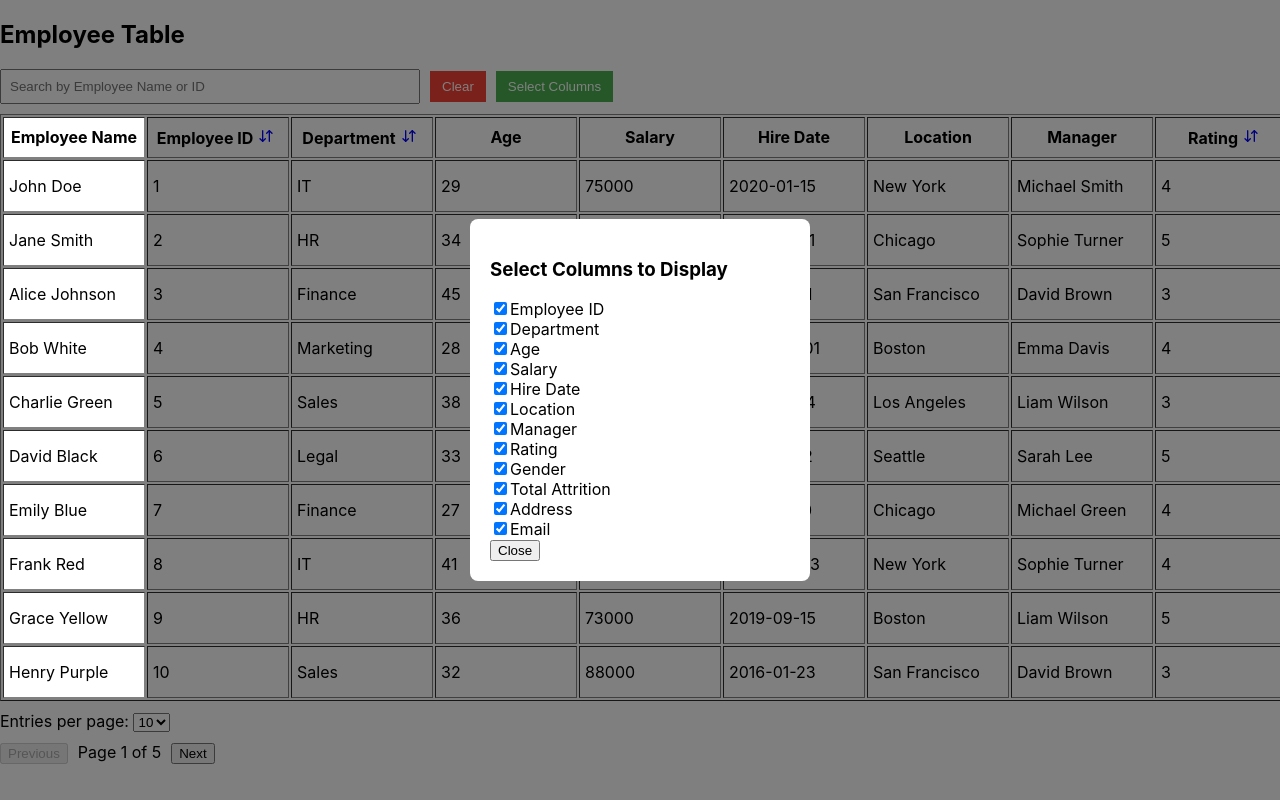
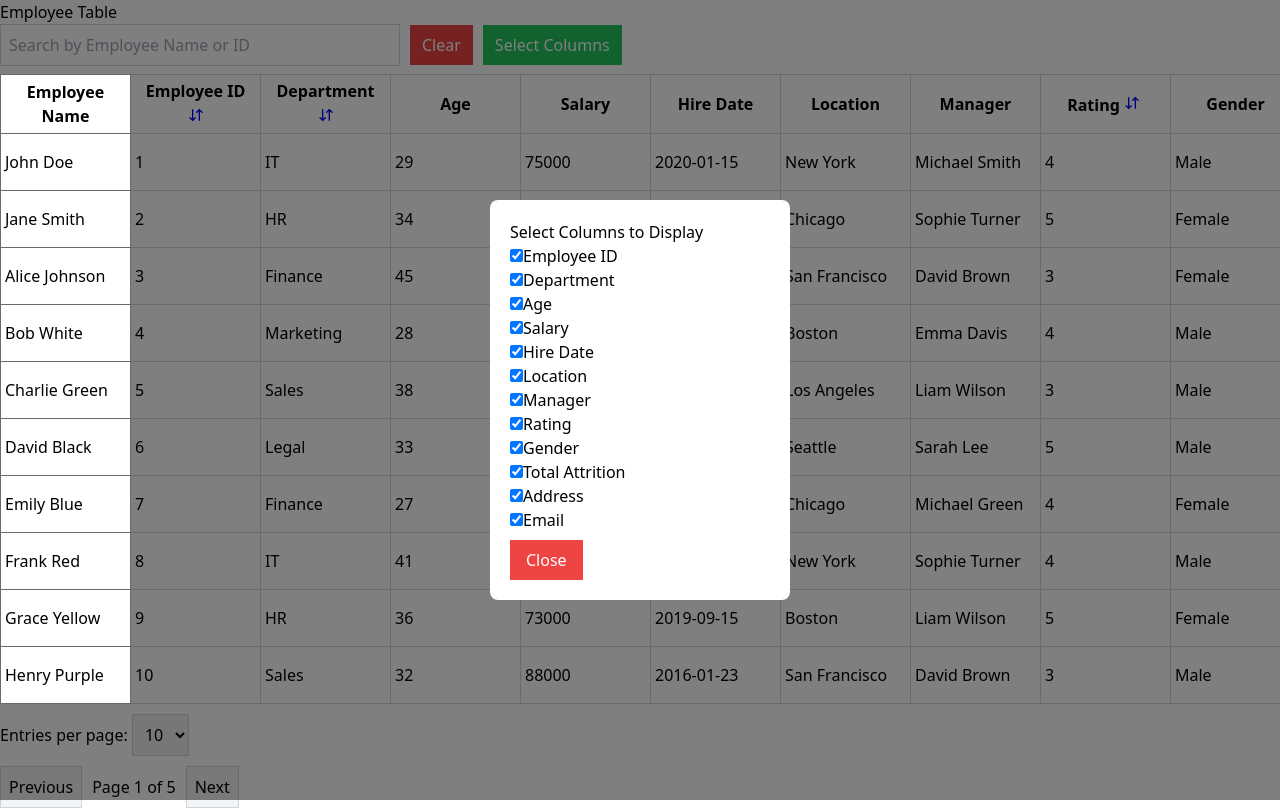
Before and after one commit to smirrr/DataTable, a React (Create React App) app: page / in a window 1280 px wide. Both pictures are taken after a click on the button "Select Columns". Built offline with nearby package versions, Linux system fonts and the light colour scheme.

Commit message:
tailwind css added

```diff
--- a/package.json
+++ b/package.json
@@ -33,5 +33,8 @@
       "last 1 firefox version",
       "last 1 safari version"
     ]
+  },
+  "devDependencies": {
+    "tailwindcss": "^3.4.17"
   }
 }
--- a/src/components/table.js
+++ b/src/components/table.js
@@ -1,6 +1,7 @@
 import React, { useState } from 'react';
 import { tabledata } from '../data/mockTableData'; // Assuming you've moved your data to this file
 import { ArrowDownUp, ArrowUpNarrowWide, ArrowUpWideNarrow } from 'lucide-react';
+
 const DataTable = () => {
     const columns = tabledata.columns;
     const data = tabledata.data;
@@ -92,41 +93,23 @@ const DataTable = () => {
             <h2>Employee Table</h2>
 
             {/* Search Bar and Dialog Button */}
-            <div style={{ marginBottom: '10px', display: 'flex', alignItems: 'center' }}>
+            <div className="mb-2 flex items-center">
                 <input
                     type="text"
                     placeholder="Search by Employee Name or ID"
                     value={searchTerm}
                     onChange={(e) => setSearchTerm(e.target.value)}
-                    style={{
-                        padding: '8px',
-                        width: '100%',
-                        maxWidth: '400px',
-                        marginRight: '10px',
-                    }}
+                    className="p-2 w-full max-w-[400px] mr-2.5 border border-gray-300"
                 />
                 <button
                     onClick={handleClearSearch}
-                    style={{
-                        padding: '8px 12px',
-                        backgroundColor: '#f44336',
-                        color: 'white',
-                        border: 'none',
-                        cursor: 'pointer',
-                    }}
+                    className="p-2 px-3 bg-red-500 text-white border-none cursor-pointer"
                 >
                     Clear
                 </button>
                 <button
                     onClick={toggleDialog}
-                    style={{
-                        padding: '8px 12px',
-                        backgroundColor: '#4CAF50',
-                        color: 'white',
-                        border: 'none',
-                        cursor: 'pointer',
-                        marginLeft: '10px',
-                    }}
+                    className="p-2 px-3 bg-green-500 text-white border-none cursor-pointer ml-2.5"
                 >
                     Select Columns
                 </button>
@@ -134,29 +117,8 @@ const DataTable = () => {
 
             {/* Column Selection Dialog */}
             {dialogOpen && (
-                <div
-                    style={{
-                        position: 'fixed',
-                        top: '0',
-                        left: '0',
-                        width: '100%',
-                        height: '100%',
-                        backgroundColor: 'rgba(0, 0, 0, 0.5)',
-                        display: 'flex',
-                        justifyContent: 'center',
-                        alignItems: 'center',
-                    }}
-                >
-                    <div
-                        style={{
-                            backgroundColor: 'white',
-                            padding: '20px',
-                            borderRadius: '8px',
-                            width: '300px',
-                            maxHeight: '400px',
-                            overflowY: 'auto',
-                        }}
-                    >
+                <div className="fixed top-0 left-0 w-full h-full bg-black bg-opacity-50 flex justify-center items-center">
+                    <div className="bg-white p-5 rounded-lg w-[300px] max-h-[400px] overflow-y-auto">
                         <h3>Select Columns to Display</h3>
                         <div>
                             {columns.slice(1).map((col) => (
@@ -180,29 +142,22 @@ const DataTable = () => {
                 </div>
             )}
 
-            <div style={{ overflowX: 'auto', maxWidth: '100%' }}>
-                <table border="1" cellPadding="8" style={{ tableLayout: 'auto', width: '100%' }}>
+            <div className="overflow-x-auto max-w-full">
+                <table className="table-auto w-full border-collapse border border-gray-300">
                     <thead>
                         <tr>
                             {columns.map(
                                 (col, index) =>
-                                    index === 0 || selectedColumns.find((column) => column.name === col.name && column.visible) ? (
+                                    (index === 0 || selectedColumns.find((column) => column.name === col.name && column.visible)) && (
                                         <th
                                             key={index}
-                                            style={{
-                                                minWidth: '130px',
-                                                padding: '5px',
-                                                position: index === 0 ? 'sticky' : 'static',
-                                                left: index === 0 ? 0 : 'auto',
-                                                background: index === 0 ? '#fff' : 'transparent',
-                                                zIndex: index === 0 ? 1 : 'auto',
-                                            }}
+                                            className={`min-w-[130px] p-1 border border-gray-300 ${index === 0 ? 'sticky left-0 bg-white z-10' : 'static bg-transparent'}`}
                                         >
                                             {col.sortable ? (
                                                 <>
                                                     {col.name}
                                                     <button
-                                                        style={{ cursor: 'pointer', padding: '5px', border: 'none', background: 'transparent' }}
+                                                        className="cursor-pointer p-1 border-none bg-transparent"
                                                         onClick={() => handleSort(col.name)}
                                                     >
                                                         {sortColumn === col.name ? (sortDirection === 'asc' ? <ArrowUpNarrowWide size={16} color="blue" /> : <ArrowUpWideNarrow size={16} color="blue" />) : <ArrowDownUp size={16} color="blue" />}
@@ -212,7 +167,7 @@ const DataTable = () => {
                                                 col.name
                                             )}
                                         </th>
-                                    ) : null
+                                    )
                             )}
                         </tr>
                     </thead>
@@ -224,14 +179,7 @@ const DataTable = () => {
                                         (colIndex === 0 || selectedColumns.find((column) => column.name === col.name && column.visible)) && (
                                             <td
                                                 key={colIndex}
-                                                style={{
-                                                    minWidth: '130px',
-                                                    padding: '5px',
-                                                    position: colIndex === 0 ? 'sticky' : 'static',
-                                                    left: colIndex === 0 ? 0 : 'auto',
-                                                    background: colIndex === 0 ? '#fff' : 'transparent',
-                                                    zIndex: colIndex === 0 ? 1 : 'auto',
-                                                }}
+                                                className={`min-w-[130px] p-1 border border-gray-300 ${colIndex === 0 ? 'sticky left-0 bg-white z-10' : 'static bg-transparent'}`}
                                             >
                                                 {row[col.name] !== undefined ? row[col.name] : ''}
                                             </td>
@@ -244,12 +192,13 @@ const DataTable = () => {
             </div>
 
             {/* Pagination controls */}
-            <div style={{ marginTop: '10px' }}>
+            <div className="mt-2.5">
                 <label htmlFor="entriesPerPage">Entries per page: </label>
                 <select
                     id="entriesPerPage"
                     value={entriesPerPage}
                     onChange={handleEntriesPerPageChange}
+                    className="p-2 border border-gray-300"
                 >
                     <option value={5}>5</option>
                     <option value={10}>10</option>
@@ -257,19 +206,21 @@ const DataTable = () => {
                 </select>
 
                 {/* Pagination buttons */}
-                <div style={{ marginTop: '10px' }}>
+                <div className="mt-2.5">
                     <button
                         onClick={() => handlePageChange(currentPage - 1)}
                         disabled={currentPage === 1}
+                        className="p-2 border border-gray-300 bg-gray-100 cursor-pointer"
                     >
                         Previous
                     </button>
-                    <span style={{ margin: '0 10px' }}>
+                    <span className="mx-2.5">
                         Page {currentPage} of {totalPages}
                     </span>
                     <button
                         onClick={() => handlePageChange(currentPage + 1)}
                         disabled={currentPage === totalPages}
+                        className="p-2 border border-gray-300 bg-gray-100 cursor-pointer"
                     >
                         Next
                     </button>
--- a/src/index.css
+++ b/src/index.css
@@ -1,13 +1,3 @@
-body {
-  margin: 0;
-  font-family: -apple-system, BlinkMacSystemFont, 'Segoe UI', 'Roboto', 'Oxygen',
-    'Ubuntu', 'Cantarell', 'Fira Sans', 'Droid Sans', 'Helvetica Neue',
-    sans-serif;
-  -webkit-font-smoothing: antialiased;
-  -moz-osx-font-smoothing: grayscale;
-}
-
-code {
-  font-family: source-code-pro, Menlo, Monaco, Consolas, 'Courier New',
-    monospace;
-}
+@tailwind base;
+@tailwind components;
+@tailwind utilities;
--- /dev/null
+++ b/tailwind.config.js
@@ -0,0 +1,8 @@
+/** @type {import('tailwindcss').Config} */
+module.exports = {
+  content: ["./src/**/*.{js,jsx,ts,tsx}",],
+  theme: {
+    extend: {},
+  },
+  plugins: [],
+}
```
Also changed, not shown: 1 other file (tests, documents, lock files or other folders).
